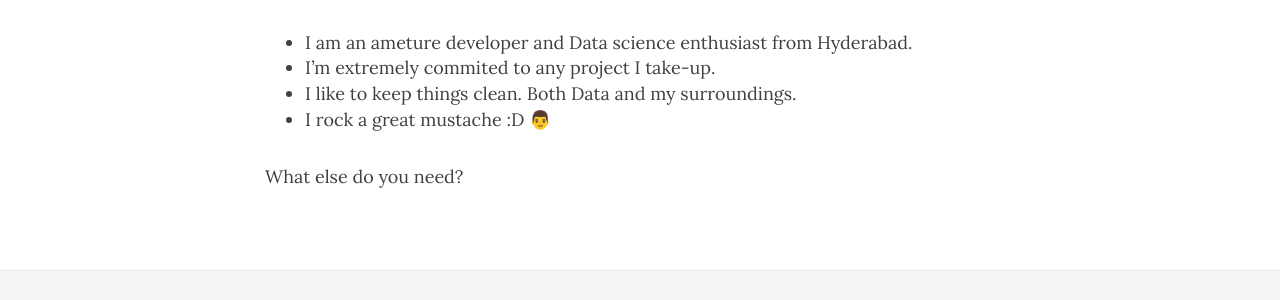
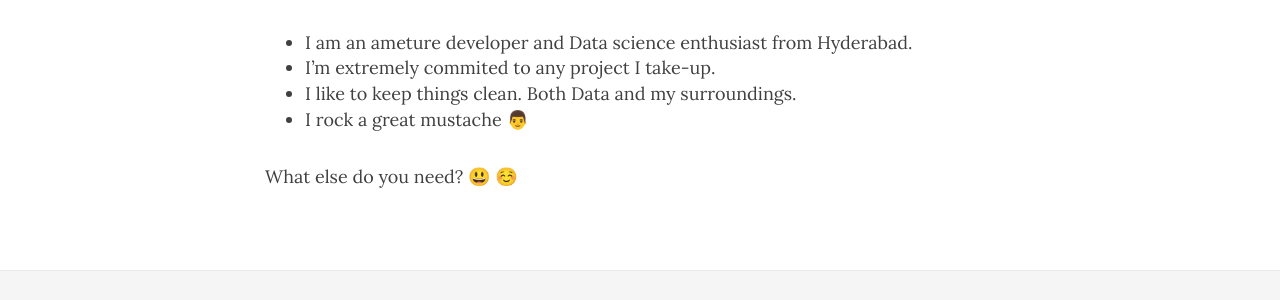
Before and after one commit to Quantumofcosmos/quantumofcosmos.github.io, a Jekyll site: the page built from aboutme.md, in a window 1280 px wide and 1004 px high. Shown: the part 500-800 px from the top of the window. Built offline with Jekyll 4.4.1, drawn with Linux system fonts in a browser that asks for light colours; nearby versions of some CDN libraries; emoji names are drawn with the system emoji font; some of the changed lines change nothing that is shown.

Commit message:
Fixed emojis

```diff
--- a/aboutme.md
+++ b/aboutme.md
@@ -13,10 +13,10 @@ Some more things about me...
 - I am an ameture developer and Data science enthusiast from Hyderabad.
 - I'm extremely commited to any project I take-up.
 - I like to keep things clean. Both Data and my surroundings.
-- I rock a great mustache :D :man:
+- I rock a great mustache  :man:
 
 
-What else do you need?
+What else do you need? :smiley: :relaxed:
 
 
 <!-- TODO D3 about abiliies  -->
```
